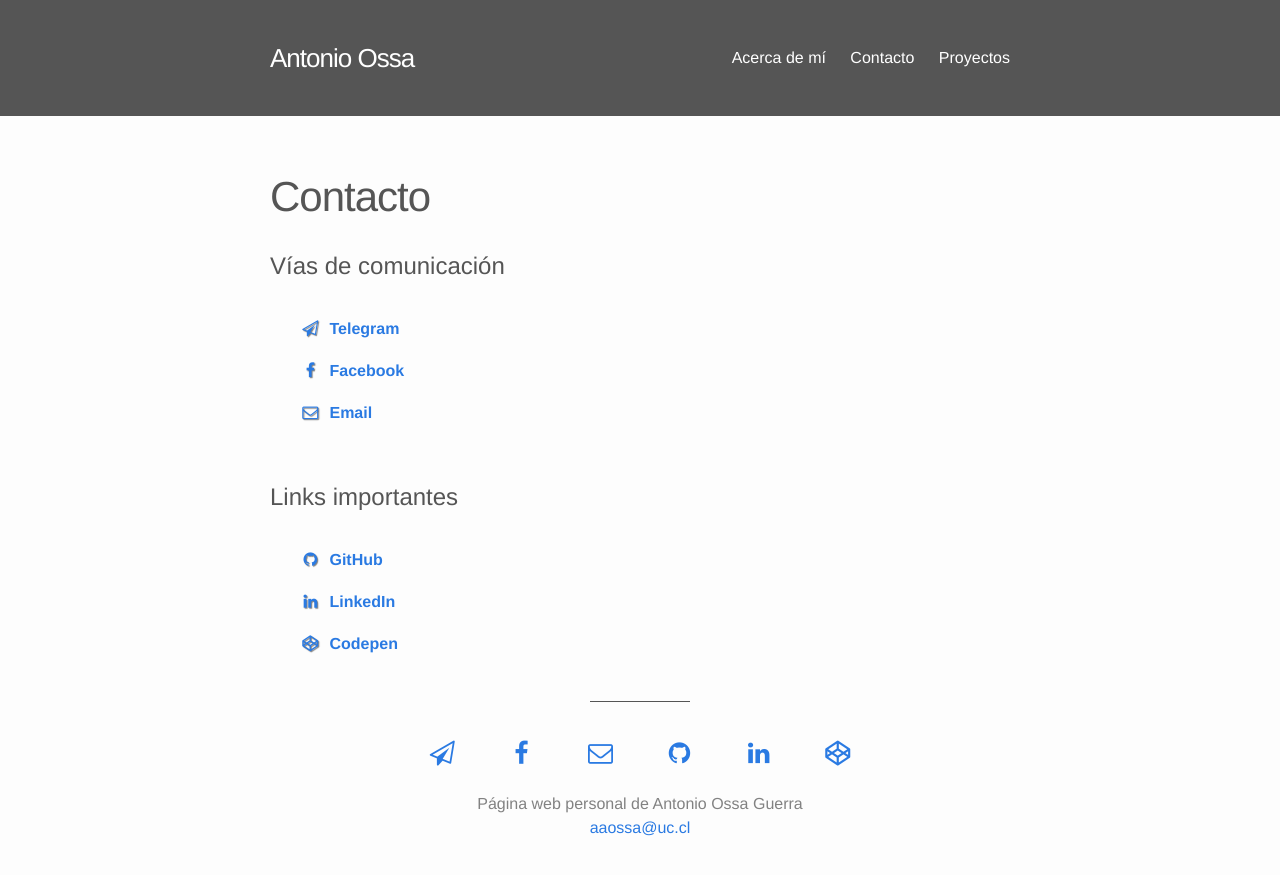
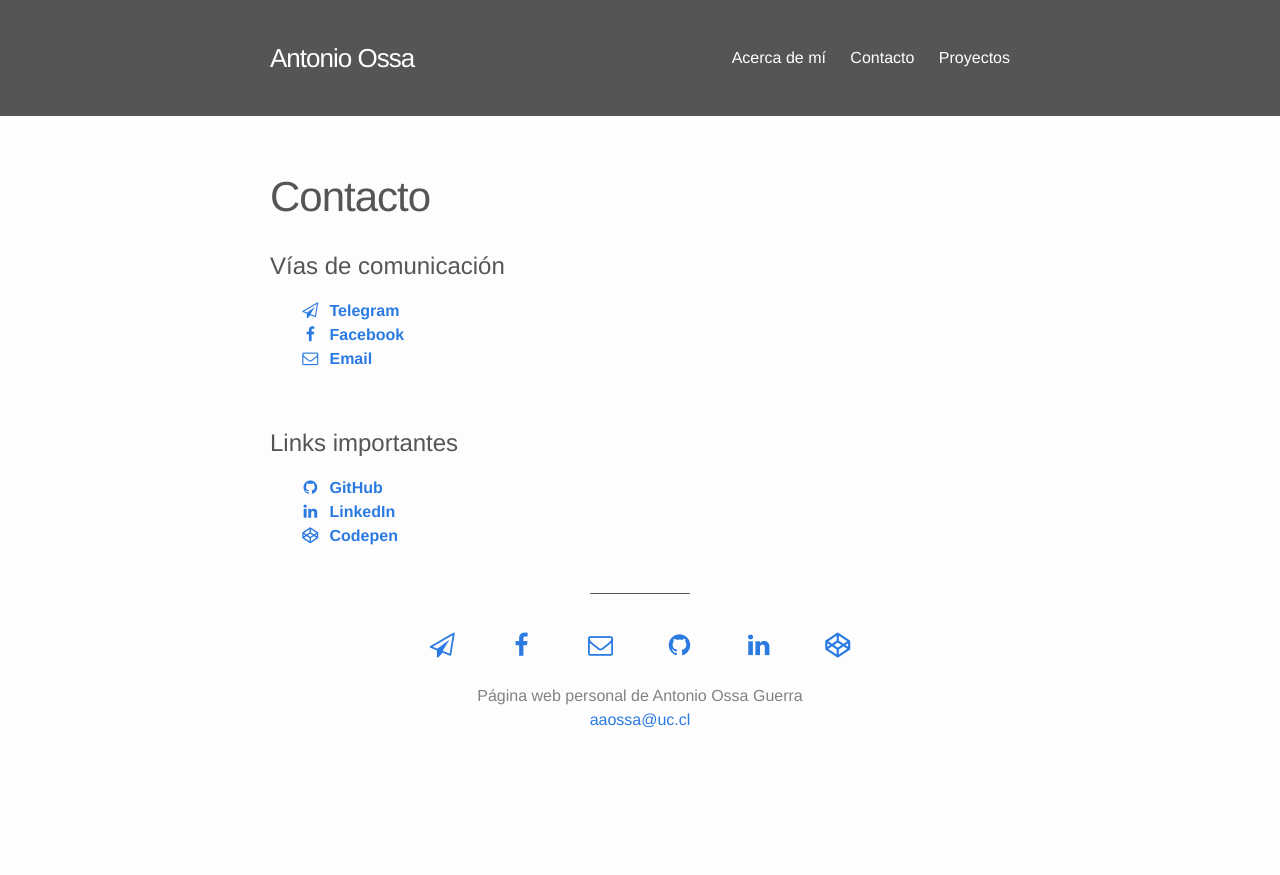
Before and after one commit to Normatica/aaossa.github.io, a Jekyll site: the page built from contact.md, in a window 1280 px wide. Shown: the top 875 px of the page. Built offline with Jekyll 4.4.1, drawn with Linux system fonts in a browser that asks for light colours; nearby versions of some CDN libraries.

Commit message:
Goodbye JavaScript (for social icons)

```diff
--- a/_includes/footer.html
+++ b/_includes/footer.html
@@ -1,7 +1,7 @@
 <footer class="site-footer">
 	<div class="wrapper wrapper-footer">
 		<div class="footer-social">
-			<ul>
+			<ul class="social-icons">
 				<li><a href="https://telegram.me/aaossa"><i class="fa fa-paper-plane-o fa-fw"></i></a></li>
 				<li><a href="https://www.facebook.com/aaossa"><i class="fa fa-facebook fa-fw"></i></a></li>
 				<li><a href="mailto:aaossa@uc.cl"><i class="fa fa-envelope-o fa-fw"></i></a></li>
--- a/_sass/_base.scss
+++ b/_sass/_base.scss
@@ -183,15 +183,6 @@
     display: inline-block;
     padding: 0 20px;
 }
-.animated_footer_icon {
-    animation: rotate_and_scale_footer 1s infinite ease-in-out;
-}
-@keyframes rotate_and_scale_footer {
-    0% { transform: rotate(0deg); font-size: 25px; }
-    50% { transform: rotate(360deg); font-size: 35px; }
-    90% { transform: rotate(360deg); font-size: 35px; }
-    100% { transform: rotate(360deg); font-size: 25px; }
-}
 .footer-list {
     list-style: none;
     margin-left: 0;
@@ -201,3 +192,34 @@
     color: #828282;
     margin: 0 auto;
 }
+
+/*
+ * Social icons
+ */
+ .social-icons {
+    list-style-type: none;
+ }
+ .social-icons a:hover {
+    text-decoration: none;
+ }
+ .social-icons a:hover > i {
+    animation: contact-growing 1s infinite ease-in-out;
+}
+
+.footer-social .social-icons i:hover {
+    animation: footer-growing 1s infinite ease-in-out;
+}
+
+@keyframes contact-growing {
+    0% { transform: rotate(0deg); font-size: 16px; text-shadow: 0px 0px 0px #999999; }
+    50% { transform: rotate(360deg); font-size: 20px; text-shadow: 3px 3px 3px #999999; }
+    90% { transform: rotate(360deg); font-size: 20px; text-shadow: 3px 3px 3px #999999; }
+    100% { transform: rotate(360deg); font-size: 16px; text-shadow: 0px 0px 0px #999999; }
+}
+
+@keyframes footer-growing {
+    0% { transform: rotate(0deg); font-size: 25px; text-shadow: 0px 0px 0px #999999; }
+    50% { transform: rotate(360deg); font-size: 30px; text-shadow: 3px 3px 3px #999999; }
+    90% { transform: rotate(360deg); font-size: 30px; text-shadow: 3px 3px 3px #999999; }
+    100% { transform: rotate(360deg); font-size: 25px; text-shadow: 0px 0px 0px #999999; }
+}
--- a/contact.md
+++ b/contact.md
@@ -2,14 +2,11 @@
 layout: page
 title: Contacto
 permalink: /contacto/
-
-custom_css: contact
-custom_js: contact
 ---
 
 # Vías de comunicación
 
-<ul id="lista_1" style="list-style-type:none">
+<ul class="social-icons">
 	<li><a href="https://telegram.me/aaossa"><i class="fa fa-paper-plane-o fa-fw"></i><strong>&nbsp; Telegram</strong></a></li>
 	<li><a href="https://www.facebook.com/aaossa"><i class="fa fa-facebook fa-fw"></i><strong>&nbsp; Facebook</strong></a></li>
 	<li><a href="mailto:aaossa@uc.cl"><i class="fa fa-envelope-o fa-fw"></i><strong>&nbsp; Email</strong></a></li>
@@ -19,7 +16,7 @@
 
 # Links importantes
 
-<ul id="lista_2" style="list-style-type:none">
+<ul class="social-icons">
   <li><a href="https://github.com/aaossa"><i class="fa fa-github fa-fw"></i><strong>&nbsp; GitHub</strong></a></li>
   <li><a href="https://www.linkedin.com/in/aaossa"><i class="fa fa-linkedin fa-fw"></i><strong>&nbsp; LinkedIn</strong></a></li>
   <li><a href="http://codepen.io/aaossa"><i class="fa fa-codepen fa-fw"></i><strong>&nbsp; Codepen</strong></a></li>
--- a/css/contact.css
+++ /dev/null
@@ -1,32 +0,0 @@
-.contact_hyperlink {
-	bottom: 0; left: 0; right: 0;
-	position: absolute;
-	text-decoration: none;
-}
-
-.contact_hyperlink:hover {
-	text-decoration: none;
-}
-
-.contact_icon {
-	position: relative;
-	text-shadow: 1px 1px 1px grey;
-}
-
-.contact_list_item {
-	position: relative;
-	height: 2em;
-	padding-bottom: 5px;;
-	padding-top: 5px;
-}
-
-.animated_contact_icon {
-	animation: rotate_and_scale_contact 1s infinite ease-in-out;
-}
-
-@keyframes rotate_and_scale_contact {
-	0% { transform: rotate(0deg); font-size: 14px; }
-	50% { transform: rotate(360deg); font-size: 24px; }
-	90% { transform: rotate(360deg); font-size: 24px; }
-	100% { transform: rotate(360deg); font-size: 14px; }
-}
--- a/js/contact.js
+++ /dev/null
@@ -1,28 +0,0 @@
-function contact_toggle(a) {
-	if (a.tagName !== 'A') { var a = a.parentElement; }
-	var i = a.getElementsByTagName("i")[0];
-	var className = i.getAttribute("class");
-	var position_icon = className.indexOf("animated_contact_icon");
-	if (position_icon === -1) {
-		i.className += " animated_contact_icon";
-	} else {
-		i.className = className.substring(0, position_icon - 1);
-	}
-}
-
-addLoadEvent(function() {
-	var ids = ["lista_1", "lista_2"];
-	for (var _id = 0; _id < ids.length; _id++) {
-		var lista = document.getElementById(ids[_id]).getElementsByTagName("li");
-		for (var i = 0; i < lista.length; i++) {
-			var li = lista[i];
-			li.className = "contact_list_item";
-			var a = li.getElementsByTagName("a")[0];
-			a.className = "contact_hyperlink";
-			a.addEventListener('mouseover', function(event) { contact_toggle(event.target || event.srcElement); });
-			a.addEventListener('mouseout', function(event) { contact_toggle(event.target || event.srcElement); });
-			var ic = a.getElementsByTagName("i")[0];
-			ic.className = ic.className + " contact_icon";
-		}
-	}
-});
--- a/js/footer.js
+++ /dev/null
@@ -1,20 +0,0 @@
-function footer_toggle(i) {
-	var className = i.getAttribute("class");
-	var position_icon = className.indexOf("animated_footer_icon");
-	if (position_icon === -1) {
-		i.className += " animated_footer_icon";
-	} else {
-		i.className = className.substring(0, position_icon - 1);
-	}
-}
-
-addLoadEvent(function() {
-	var lista = document.getElementsByClassName("footer-social")[0].getElementsByTagName("li");
-	for (var i = 0; i < lista.length; i++) {
-		var li = lista[i];
-		var a = li.getElementsByTagName("a")[0];
-		a.className = "footer_hyperlink";
-		a.addEventListener('mouseover', function(event) { footer_toggle(event.target || event.srcElement); });
-		a.addEventListener('mouseout', function(event) { footer_toggle(event.target || event.srcElement); });
-	}
-});
```
